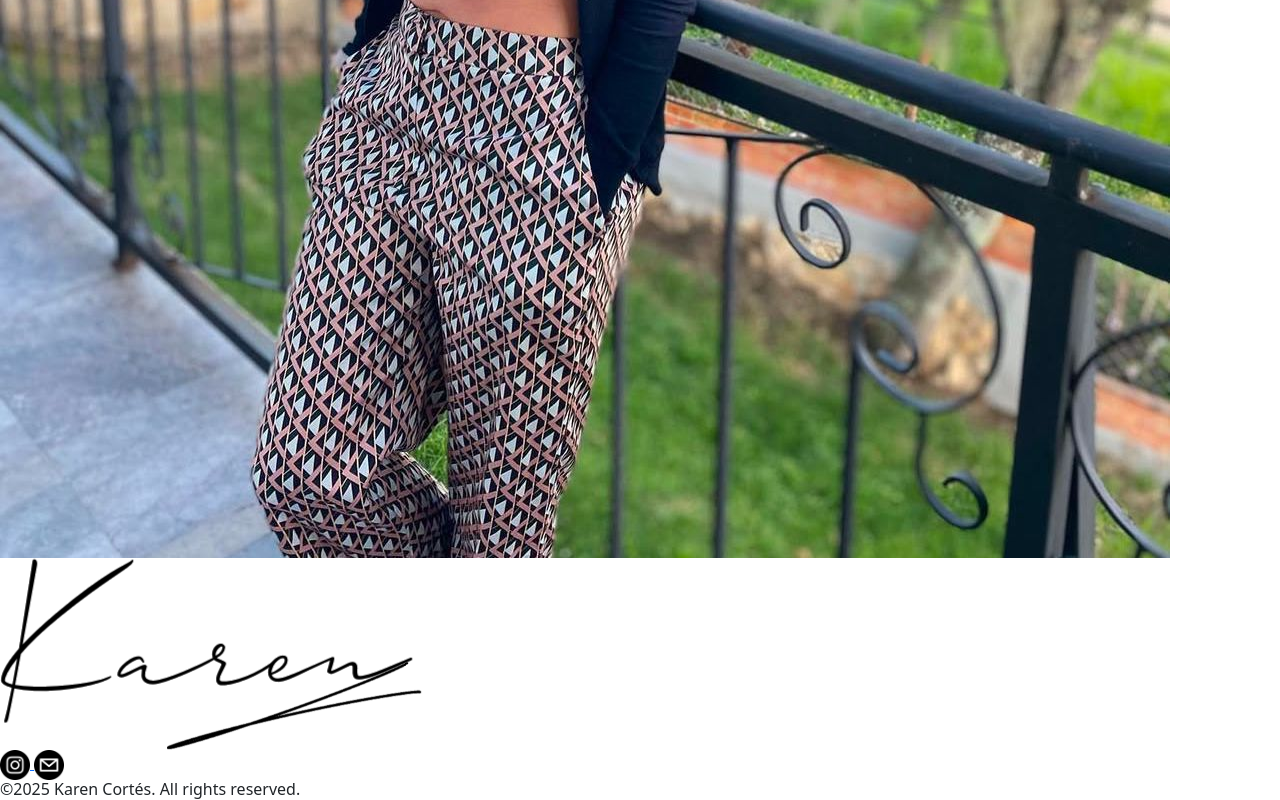
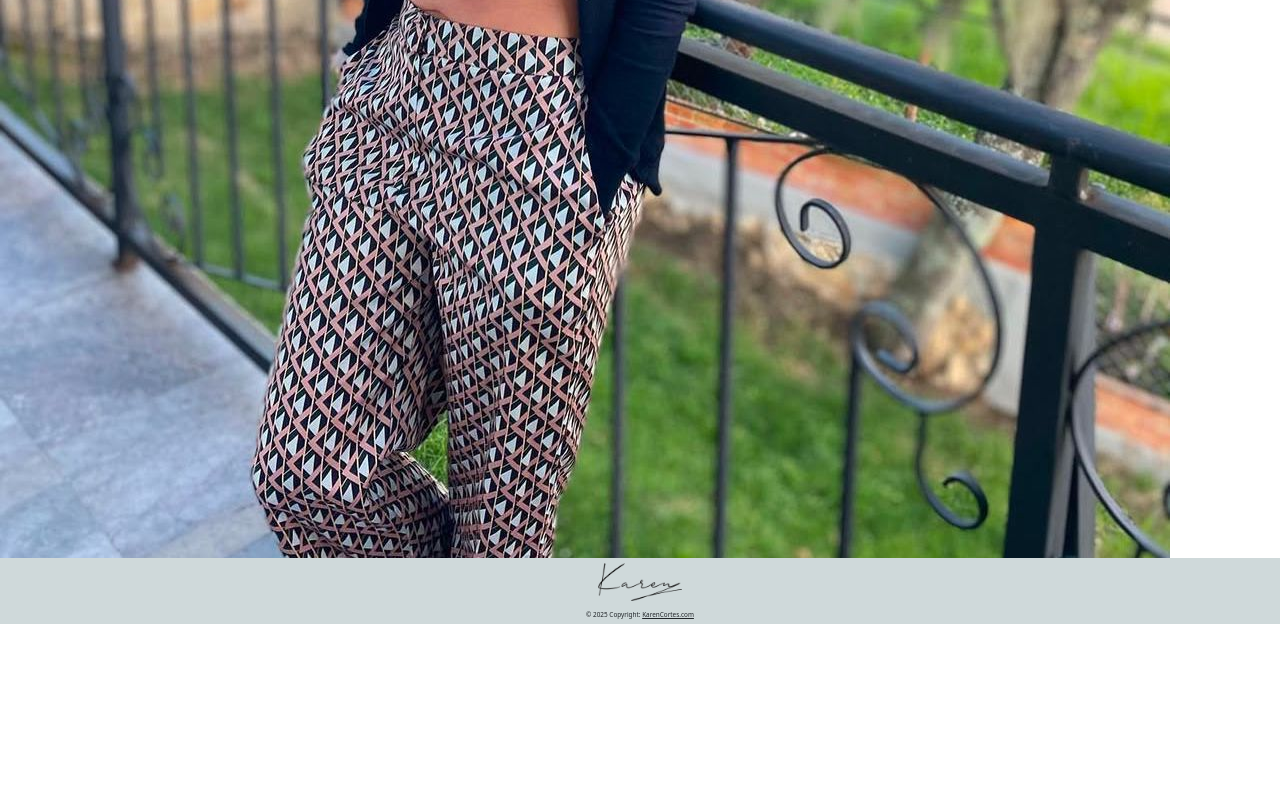
Before and after one commit to amrintha/Preentrega2, a plain HTML site: page pages/about.html in a window 1280 px wide. Shown: the part 1618-2418 px from the top of the page. After the commit the page ends 2242 px from the top, so only its background shows below. Drawn offline with nearby package versions, Linux system fonts and the light colour scheme.

Commit message:
Footer en todas las pg

```diff
--- a/pages/about.html
+++ b/pages/about.html
@@ -78,20 +78,20 @@
 
     </main>
 
-    <footer class="fondoFooter">
-        <img src="../assets/img/Firma KR.png" alt="Firma">
+    <footer>
+      <div class="footer-section">
+          <div class="firma">
+              <img src="../assets/img/Firma KR.png" alt="Firma">
+          </div>
+      </div>
 
-        <div class="redes-sociales">
-            <a href="https://www.instagram.com/" target="_blank">
-                <img src="../assets/img/Logo-instagram.png" alt="Instagram" width="30" height="30">
-            </a>
-            <a href="mailto:correo@ejemplo.com?subject=Asunto de correo&body=Cuerpo de correo">
-                <img src="../assets/img/Logo-correo.png" alt="Correo" width="30" height="30">
-            </a>
-        </div>
-
-        <h6 class="Copy">&#169;2025 Karen Cortés. All rights reserved.</h6>
-
+      <div class="bg-body-tertiary text-center text-lg-start">
+          <!-- Copyright -->
+          <div class="text-center p-1 copyright  custom-small-text">
+              © 2025 Copyright:
+              <a class="text-body" href="https://karencortes.com/">KarenCortes.com</a>
+          </div>
+          <!-- Copyright -->
     </footer>
 </body>
 </html>
```
Also changed, not shown: pages/branding.html (+13 -13 lines), pages/illustration.html (+13 -13 lines).
